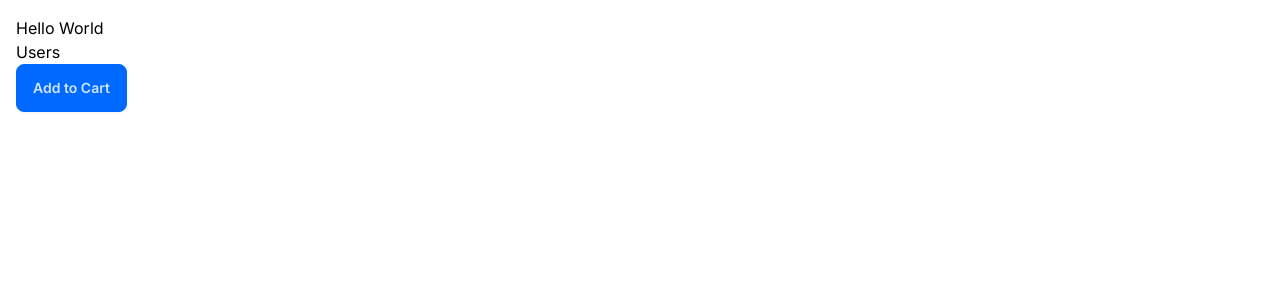
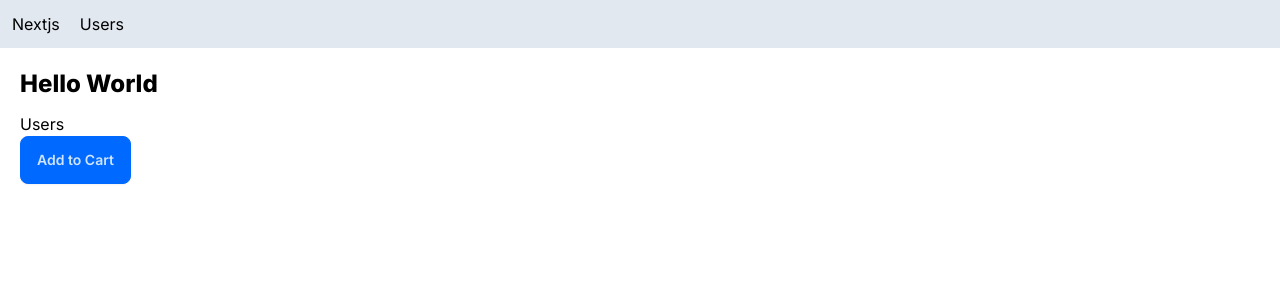
Before and after one commit to BirhanuAsmamaw/Next.js-App, a Next.js app: page / in a window 1280 px wide. Shown: the top 300 px of the page. Built offline with nearby package versions, Linux system fonts and the light colour scheme.

Commit message:
Adding Navbar and styling

```diff
--- /dev/null
+++ b/app/Navbar.tsx
@@ -0,0 +1,13 @@
+import Link from 'next/link'
+import React from 'react'
+
+const Navbar = () => {
+  return (
+    <div className=' flex bg-slate-200 p-3 '>
+        <Link href= '/' className='mr-5' >Nextjs</Link>
+        <Link href= '/users' className='' >Users</Link>
+    </div>
+  )
+}
+
+export default Navbar
--- a/app/globals.css
+++ b/app/globals.css
@@ -14,5 +14,10 @@
 
 body {
   color: rgb(var(--foreground-rgb));
-  padding: 1rem;
 }
+
+@layer base{
+  h1 {
+    @apply font-extrabold text-2xl mb-3;
+  }
+}
--- a/app/layout.tsx
+++ b/app/layout.tsx
@@ -1,6 +1,7 @@
 import './globals.css'
 import type { Metadata } from 'next'
 import { Inter } from 'next/font/google'
+import Navbar from './Navbar'
 
 const inter = Inter({ subsets: ['latin'] })
 
@@ -16,7 +17,10 @@ export default function RootLayout({
 }) {
   return (
     <html lang="en" data-theme="winter">
-      <body className={inter.className}>{children}</body>
+      <body className={inter.className}>
+        <Navbar />
+        <main className='p-5'>{children}</main>
+        </body>
     </html>
   )
 }
--- a/app/users/UserTable.tsx
+++ b/app/users/UserTable.tsx
@@ -1,3 +1,4 @@
+import Link from 'next/link';
 import React from 'react'
 interface User{
     id:number;
@@ -13,8 +14,12 @@ const UserTable = async () => {
 
       <thead>
         <tr>
-          <th>Name</th>
-          <th>Email</th>
+          <th >
+            <Link href= "/users?sortOrder=name">Name</Link>
+          </th>
+          <th>
+          <Link href= "/users?sortOrder=email">Email</Link>
+          </th>
         </tr>
       </thead>
       <tbody>
--- a/app/users/products/[[...slug]]/page.tsx
+++ b/app/users/products/[[...slug]]/page.tsx
@@ -2,10 +2,11 @@ import React from 'react'
 
 interface Props{
     params : { slug: string[] }
+    searchParams:{ sortOrder: string}
 }
-const ProductPage = ({params:{ slug}}: Props) => {
+const ProductPage = ({params:{ slug}, searchParams:{ sortOrder}}: Props) => {
   return (
-    <div>ProductPage {slug} </div>
+    <div>ProductPage {slug} {sortOrder} </div>
   )
 }
 
--- a/package.json
+++ b/package.json
@@ -15,6 +15,7 @@
     "autoprefixer": "10.4.19",
     "eslint": "8.57.0",
     "eslint-config-next": "14.1.4",
+    "fast-sort": "^3.4.0",
     "next": "14.1.4",
     "postcss": "8.4.38",
     "react": "18.2.0",
```
Also changed, not shown: 1 other file (tests, documents, lock files or other folders).
